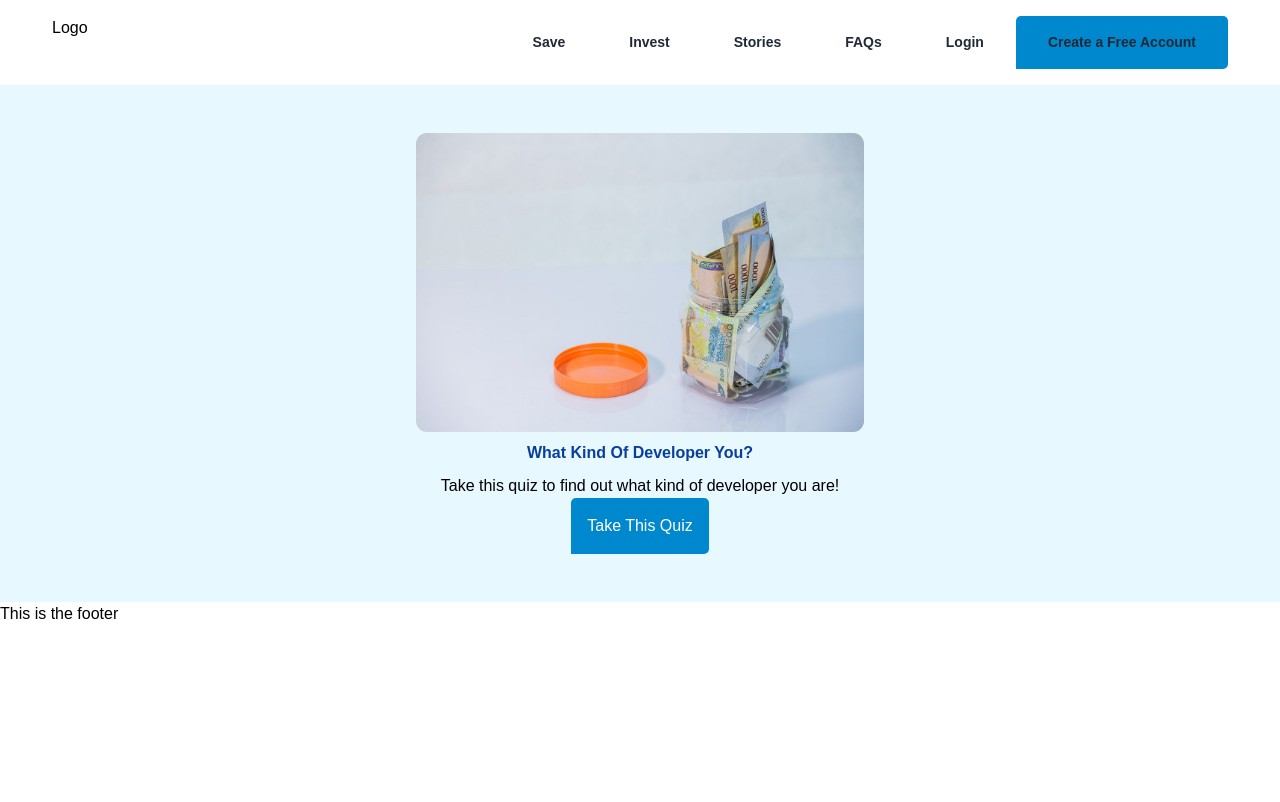
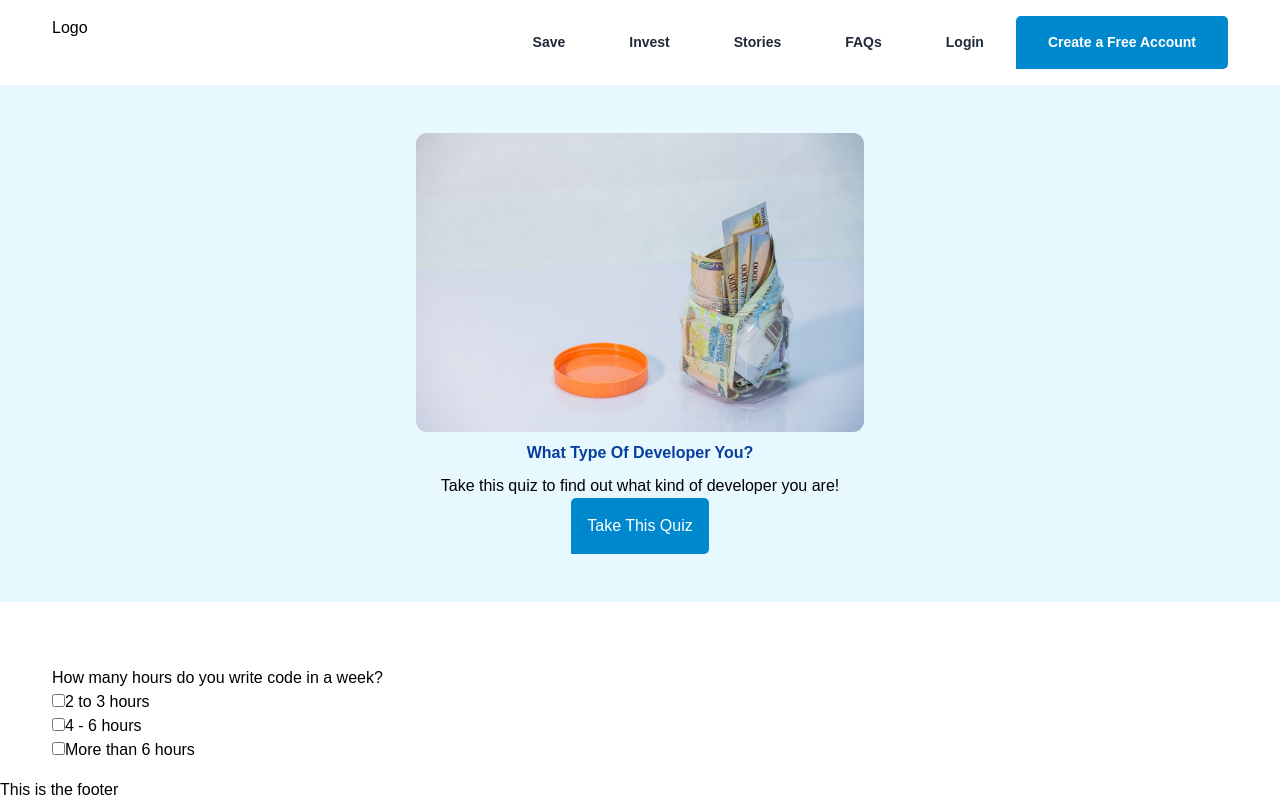
Before and after one commit to whogohost-limited/Landing-Page-With-React, a React (Create React App) app: page / in a window 1280 px wide. Built offline with nearby package versions, Linux system fonts and the light colour scheme.

Commit message:
Added first Quiz component :fire:

```diff
--- a/src/App.css
+++ b/src/App.css
@@ -136,6 +136,14 @@ h1.hero-title {
   margin-bottom: 4rem;
 }
 
+.py-4 {
+  padding-top: 4rem;
+}
+
+.py-5 {
+  padding-top: 5rem;
+}
+
 @media screen and (min-width: 960px) {
 
   .menu-items li {
--- a/src/components/Header.js
+++ b/src/components/Header.js
@@ -10,7 +10,7 @@ function Header() {
                 <li><a href="#">Stories</a></li>
                 <li><a href="#">FAQs</a></li>
                 <li><a href="#">Login</a></li>
-                <li className="btn blue-dark white-text"><a href="#">Create a Free Account</a></li>
+                <li className="btn blue-dark"><a href="#" className="white-text">Create a Free Account</a></li>
             </nav>
         </div>
     )
--- a/src/components/Hero.js
+++ b/src/components/Hero.js
@@ -5,7 +5,7 @@ function Hero() {
     return(
     <div className="container bg-primary hero-image flex flex-col center ">
         <img src={hero} alt="hero image" height={300} width={448} className="rounded"/>
-        <h1 className="hero-title bold mb-0">What Kind Of Developer You?</h1>
+        <h1 className="hero-title bold mb-0">What Type Of Developer You?</h1>
         <p className="lead-text">Take this quiz to find out what kind of developer you are!</p>
         <button className="btn blue-dark white-text p-4">Take this Quiz</button>
     </div>
--- a/src/components/MainBody.js
+++ b/src/components/MainBody.js
@@ -1,10 +1,12 @@
 import React from 'react';
 import Hero from './Hero'
+import Quiz from './Quiz'
 
 function MainBody() {
     return(
         <div>
             <Hero />
+            <Quiz />
         </div>
     )
 }
--- /dev/null
+++ b/src/components/Q1.js
@@ -0,0 +1,23 @@
+import React from 'react'
+
+function Q1() {
+    return(
+        <ul>
+                <h4 className="label">How many hours do you write code in a week?</h4>
+                <li>
+                    <input type="checkbox" id="q1" name="q1" />
+                    <label for="q1">2 to 3 hours</label>
+                </li>
+                <li>
+                    <input type="checkbox" id="q1" name="q1" />
+                    <label for="q1">4 - 6 hours</label>
+                </li>
+                <li>
+                    <input type="checkbox" id="q1" name="q1" />
+                    <label for="q1">More than 6 hours</label>
+                </li>
+            </ul>
+    )
+}
+
+export default Q1
--- /dev/null
+++ b/src/components/Quiz.js
@@ -0,0 +1,13 @@
+import React from 'react'
+import QuestionOne from './Q1'
+
+function Quiz() {
+    return(
+        <div className="container py-4">
+            <QuestionOne />
+        </div>
+    )
+}
+
+
+export default Quiz
```
